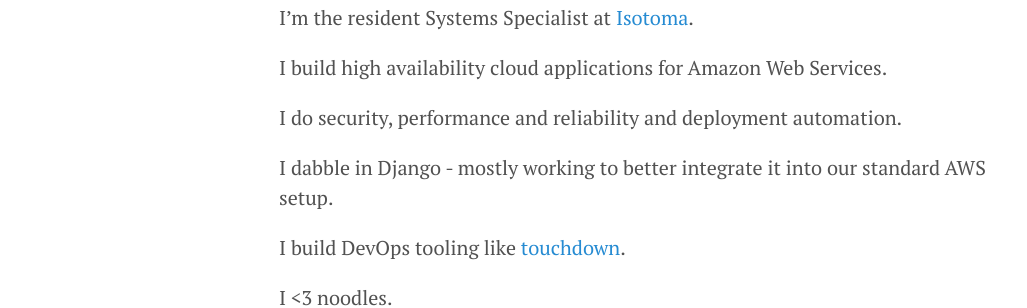
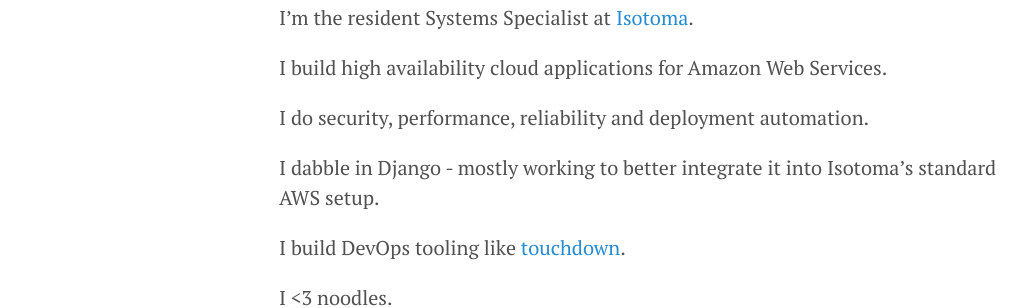
Before and after one commit to Jc2k/Jc2k.github.io, a Jekyll site: the page built from about.md, in a window 1280 px wide and 900 px high. Shown: the part 189-497 px from the top of the window, without its empty margins (1-1028 px from the left). Built offline with Jekyll 4.4.1, drawn with Linux system fonts in a browser that asks for light colours.

Commit message:
Tidy up about page

```diff
--- a/about.md
+++ b/about.md
@@ -7,9 +7,9 @@
 
 I build high availability cloud applications for Amazon Web Services.
 
-I do security, performance and reliability and deployment automation.
+I do security, performance, reliability and deployment automation.
 
-I dabble in Django - mostly working to better integrate it into our standard AWS setup.
+I dabble in Django - mostly working to better integrate it into Isotoma's standard AWS setup.
 
 I build DevOps tooling like [touchdown](http://docs.yaybu.com/projects/touchdown/).
 
```
